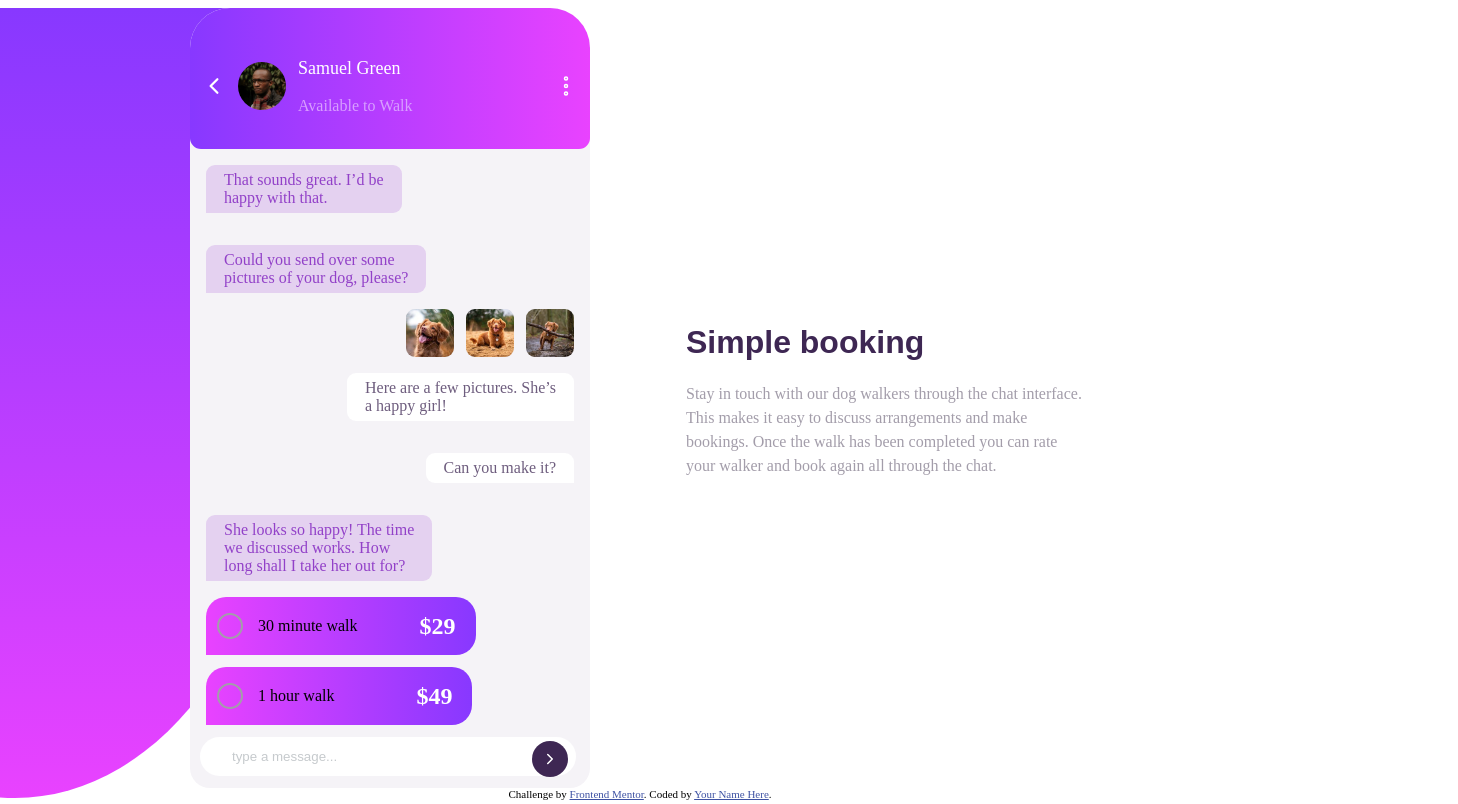
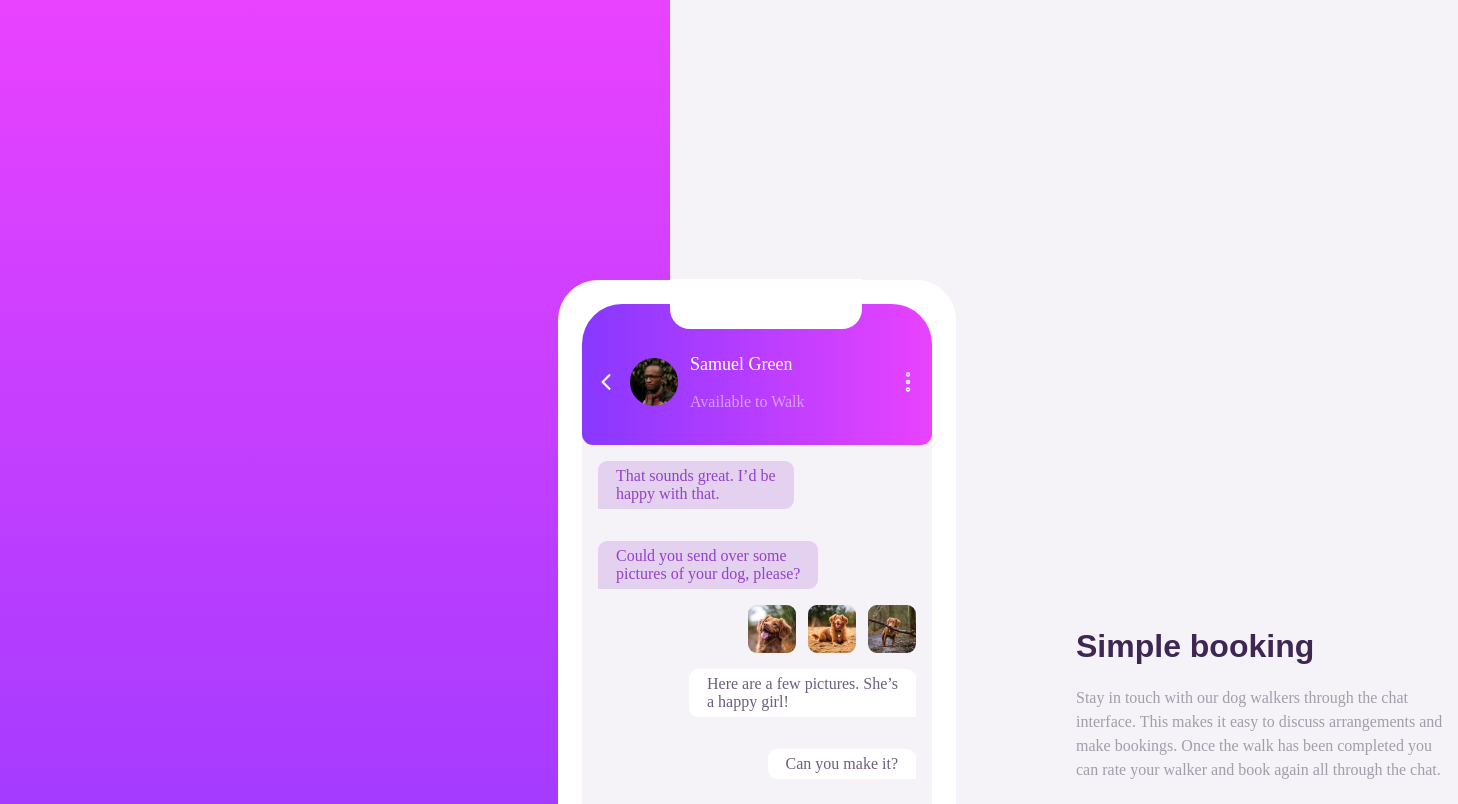
Before and after one commit to kennyoungC/chat-app-css-illustration-master, a plain HTML site: page index.html in a window 1280 px wide. Shown: the top 804 px of the page, 1458 px wide, since content can reach past the window. Drawn offline with nearby package versions, Linux system fonts and the light colour scheme.

Commit message:
commit
desktop preview completed

```diff
--- a/index.html
+++ b/index.html
@@ -128,7 +128,7 @@
         Challenge by
         <a href="https://www.frontendmentor.io?ref=challenge" target="_blank"
           >Frontend Mentor</a
-        >. Coded by <a href="#">Your Name Here</a>.
+        >. Coded by <a href="#">KENNETH OBI</a>.
       </div>
     </footer>
   </body>
--- a/style.css
+++ b/style.css
@@ -1,24 +1,62 @@
 .attribution {
   font-size: 11px;
   text-align: center;
+  margin-top: 96px;
 }
 .attribution a {
   color: hsl(228, 45%, 44%);
 }
+body {
+  width: 1440px;
+  height: 100vh;
+  margin: 0 auto;
+  overflow-x: hidden;
+  background-color: hsl(270, 20%, 96%);
+}
 .container {
   width: 900px;
+  margin-top: 280px;
+  margin-left: 558px;
+  margin-right: auto;
+  display: flex;
+  gap: 120px;
+  align-items: center;
+  justify-content: center;
+  /* margin-right: 5px; */
+  /* position: relative; */
+}
+/* .all-content {
+  margin: 200px auto;
+} */
+.app-box-h {
+  margin-bottom: 16px;
+  padding: 24px;
+  background-color: hsl(0, 0%, 100%);
+  border-top-left-radius: 40px;
+  border-top-right-radius: 40px;
+  border-bottom-right-radius: 20px;
+  border-bottom-left-radius: 20px;
+}
+
+body::before {
   margin: 0 auto;
-  display: flex;
-  gap: 96px;
-  align-items: center;
+  content: "";
+  display: block;
+  width: 720px;
+  height: 1147px;
+  position: absolute;
+  top: 0;
+  left: -50px;
+  background-image: linear-gradient(
+    to bottom,
+    hsl(293, 100%, 63%),
+    hsl(264, 100%, 61%)
+  );
+  border-bottom-left-radius: 50%;
+  border-bottom-right-radius: 50%;
+  z-index: -5;
 }
-.app-box-h {
-  /* padding: 18px 12px 18px 24px; */
-  /* background-color: rgb(136, 38, 38); */
-  position: relative;
-  border-radius: 11px;
-}
-.app-box-h::before {
+/* .container::before {
   content: "top";
   display: block;
   width: 550px;
@@ -34,10 +72,11 @@
   border-bottom-left-radius: 50%;
   border-bottom-right-radius: 50%;
   z-index: -5;
-}
+} */
 .app-box {
+  /* margin-top: 100px; */
   z-index: 2;
-  width: 400px;
+  width: 350px;
   background-color: hsl(270, 20%, 96%);
   border-top-left-radius: 40px;
   border-top-right-radius: 40px;
@@ -59,6 +98,20 @@
   border-top-right-radius: 40px;
   border-bottom-right-radius: 11px;
   border-bottom-left-radius: 11px;
+  position: relative;
+}
+.app-header::before {
+  content: "";
+  display: block;
+  padding: 25px 96px;
+  background-color: hsl(0, 0%, 100%);
+  border-top-left-radius: 0;
+  border-top-right-radius: 0;
+  border-bottom-right-radius: 20px;
+  border-bottom-left-radius: 20px;
+  position: absolute;
+  top: -25px;
+  right: 70px;
 }
 .img-box {
   display: flex;
@@ -194,3 +247,15 @@ h1 {
   color: hsl(270, 7%, 64%);
   line-height: 1.5;
 }
+.attribution a:link,
+.attribution a:visited {
+  font-size: 15px;
+  text-decoration: none;
+  font-weight: 600;
+  cursor: pointer;
+}
+.attribution a:hover,
+.attribution a:active {
+  text-decoration: underline;
+  font-weight: bolder;
+}
```
